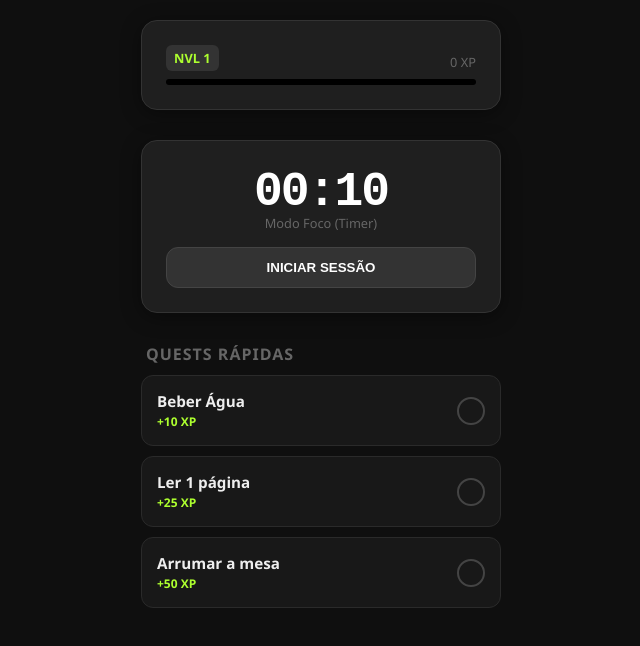
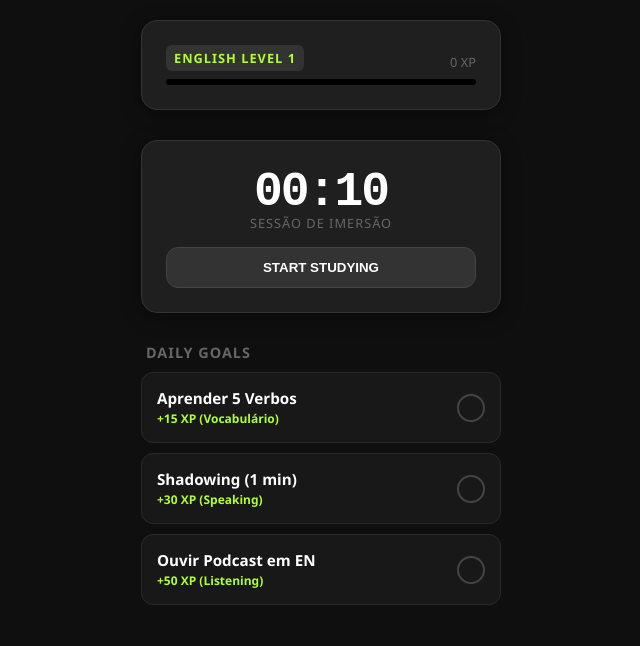
Before and after one commit to paulohenriqueporto11-ship-it/spokely-frontend, a plain HTML site: page index.html in a window 1280 px wide. Shown: the whole page, without its empty margins (319-959 px from the left). Drawn offline with Linux system fonts and the light colour scheme.

Commit message:
Update index.html

```diff
--- a/index.html
+++ b/index.html
@@ -3,29 +3,31 @@
 <head>
     <meta charset="UTF-8">
     <meta name="viewport" content="width=device-width, initial-scale=1.0">
-    <title>Spokely Dashboard</title>
+    <title>Spokely - English Tracker</title>
     <style>
         body { font-family: 'Segoe UI', sans-serif; background: #0f0f0f; color: #eee; display: flex; justify-content: center; padding: 20px; margin: 0; min-height: 100vh; box-sizing: border-box; }
         .container { width: 100%; max-width: 360px; display: flex; flex-direction: column; gap: 20px; }
 
-        /* CARD PRINCIPAL (STATUS) */
+        /* CARD PRINCIPAL */
         .card { background: #1f1f1f; padding: 1.5rem; border-radius: 16px; border: 1px solid #333; box-shadow: 0 4px 20px rgba(0,0,0,0.4); }
 
         .level-header { display: flex; justify-content: space-between; align-items: flex-end; margin-bottom: 8px; }
-        .lvl-badge { background: #333; padding: 4px 8px; border-radius: 6px; font-size: 0.8rem; font-weight: bold; color: #adff2f; }
+        .lvl-badge { background: #333; padding: 4px 8px; border-radius: 6px; font-size: 0.8rem; font-weight: bold; color: #adff2f; letter-spacing: 1px; }
         .xp-text { font-size: 0.8rem; color: #666; }
 
         .xp-track { width: 100%; height: 6px; background: #000; border-radius: 3px; overflow: hidden; }
         .xp-fill { height: 100%; background: #adff2f; width: 0%; transition: width 0.5s cubic-bezier(0.34, 1.56, 0.64, 1); }
 
-        /* ÁREA DE FOCO */
+        /* TIMER DE IMERSÃO */
         .focus-area { text-align: center; margin: 10px 0; }
         .timer { font-size: 3rem; font-weight: 700; color: #fff; font-family: monospace; letter-spacing: -2px; }
+        .label-timer { font-size:0.8rem; color:#666; margin-top:-5px; margin-bottom:15px; text-transform: uppercase; letter-spacing: 1px; }
+
         .btn-focus { width: 100%; padding: 12px; background: #333; color: #fff; border: 1px solid #444; border-radius: 12px; cursor: pointer; font-weight: bold; transition: 0.2s; }
         .btn-focus:hover { background: #444; border-color: #666; }
 
-        /* LISTA DE QUESTS */
-        h2 { font-size: 1rem; color: #666; text-transform: uppercase; margin: 0 0 10px 5px; letter-spacing: 1px; }
+        /* LISTA DE QUESTS DE IDIOMA */
+        h2 { font-size: 0.9rem; color: #666; text-transform: uppercase; margin: 0 0 10px 5px; letter-spacing: 1px; font-weight: 700; }
 
         .quest-item {
             background: #181818; padding: 15px; border-radius: 12px; border: 1px solid #2a2a2a;
@@ -36,7 +38,7 @@
         .quest-item.done { opacity: 0.5; pointer-events: none; border-color: #333; background: #111; }
 
         .q-info { display: flex; flex-direction: column; }
-        .q-title { font-weight: 600; font-size: 0.95rem; }
+        .q-title { font-weight: 600; font-size: 0.95rem; color: #fff; }
         .q-xp { font-size: 0.75rem; color: #adff2f; font-weight: bold; margin-top: 2px; }
 
         .checkbox {
@@ -54,7 +56,7 @@
 
     <div class="card">
         <div class="level-header">
-            <span class="lvl-badge">NVL <span id="lvlDisplay">1</span></span>
+            <span class="lvl-badge">ENGLISH LEVEL <span id="lvlDisplay">1</span></span>
             <span class="xp-text" id="xpText">0 XP</span>
         </div>
         <div class="xp-track">
@@ -64,33 +66,33 @@
 
     <div class="card focus-area">
         <div class="timer" id="timerDisplay">00:10</div>
-        <p style="font-size:0.8rem; color:#666; margin-top:-5px; margin-bottom:15px;">Modo Foco (Timer)</p>
-        <button class="btn-focus" id="btnFocus">INICIAR SESSÃO</button>
+        <p class="label-timer">Sessão de Imersão</p>
+        <button class="btn-focus" id="btnFocus">START STUDYING</button>
     </div>
 
     <div>
-        <h2>Quests Rápidas</h2>
+        <h2>Daily Goals</h2>
 
-        <div class="quest-item" onclick="completeQuest(this, 10)">
+        <div class="quest-item" onclick="completeQuest(this, 15)">
             <div class="q-info">
-                <span class="q-title">Beber Água</span>
-                <span class="q-xp">+10 XP</span>
+                <span class="q-title">Aprender 5 Verbos</span>
+                <span class="q-xp">+15 XP (Vocabulário)</span>
             </div>
             <div class="checkbox">✓</div>
         </div>
 
-        <div class="quest-item" onclick="completeQuest(this, 25)">
+        <div class="quest-item" onclick="completeQuest(this, 30)">
             <div class="q-info">
-                <span class="q-title">Ler 1 página</span>
-                <span class="q-xp">+25 XP</span>
+                <span class="q-title">Shadowing (1 min)</span>
+                <span class="q-xp">+30 XP (Speaking)</span>
             </div>
             <div class="checkbox">✓</div>
         </div>
 
         <div class="quest-item" onclick="completeQuest(this, 50)">
             <div class="q-info">
-                <span class="q-title">Arrumar a mesa</span>
-                <span class="q-xp">+50 XP</span>
+                <span class="q-title">Ouvir Podcast em EN</span>
+                <span class="q-xp">+50 XP (Listening)</span>
             </div>
             <div class="checkbox">✓</div>
         </div>
@@ -101,8 +103,8 @@
 <script>
     const API_URL = "https://spokely-backend-1.onrender.com"; // SEU BACKEND
 
-    // ⚠️ COLOQUE SEU ID AQUI (Ex: "5f4d3...")
-    const userId = "81d8e5b7-edb2-4227-9fb2-8d4863b51414";
+    // ⚠️ COLOQUE SEU ID AQUI
+    const userId = "COLE_SEU_UUID_AQUI";
 
     // Elementos
     const lvlDisplay = document.getElementById('lvlDisplay');
@@ -117,7 +119,7 @@
 
     btnFocus.onclick = () => {
         if(interval) return;
-        btnFocus.innerText = "FOCADO...";
+        btnFocus.innerText = "LISTENING...";
         btnFocus.style.background = "#adff2f";
         btnFocus.style.color = "#000";
 
@@ -132,7 +134,6 @@
     };
 
     async function finishFocus() {
-        // Reusa a lógica de XP mas chama a rota de sessão
         try {
             const res = await fetch(`${API_URL}/complete-session`, {
                 method: 'POST',
@@ -141,7 +142,7 @@
             });
             const data = await res.json();
             updateStats(data);
-            alert("Sessão de Foco concluída! +10 XP");
+            alert("Imersão concluída! +10 XP");
         } catch(e) { console.error(e); }
 
         resetTimer();
@@ -150,7 +151,7 @@
     function resetTimer() {
         timeLeft = 10;
         timerDisplay.innerText = "00:10";
-        btnFocus.innerText = "INICIAR SESSÃO";
+        btnFocus.innerText = "START STUDYING";
         btnFocus.style.background = "#333";
         btnFocus.style.color = "#fff";
         interval = null;
@@ -158,9 +159,8 @@
 
     // Quest Logic
     async function completeQuest(element, xpAmount) {
-        if(element.classList.contains('done')) return; // Já fez
+        if(element.classList.contains('done')) return;
 
-        // Efeito visual imediato (Otimista)
         element.classList.add('done');
 
         try {
@@ -173,11 +173,11 @@
 
             if(data.success) {
                 updateStats(data);
-                if(data.leveled_up) alert("SUBIU DE NÍVEL! 🔥");
+                if(data.leveled_up) alert("LEVEL UP! YOU ARE AMAZING! 🔥");
             }
         } catch(e) {
             console.error(e);
-            element.classList.remove('done'); // Desfaz se der erro
+            element.classList.remove('done');
             alert("Erro de conexão");
         }
     }
@@ -185,7 +185,7 @@
     function updateStats(data) {
         if(!data) return;
         lvlDisplay.innerText = data.new_level;
-        xpBar.style.width = `${data.current_xp}%`; // Assume 100xp = 100%
+        xpBar.style.width = `${data.current_xp}%`;
         xpText.innerText = `${data.current_xp} XP`;
     }
 
```
